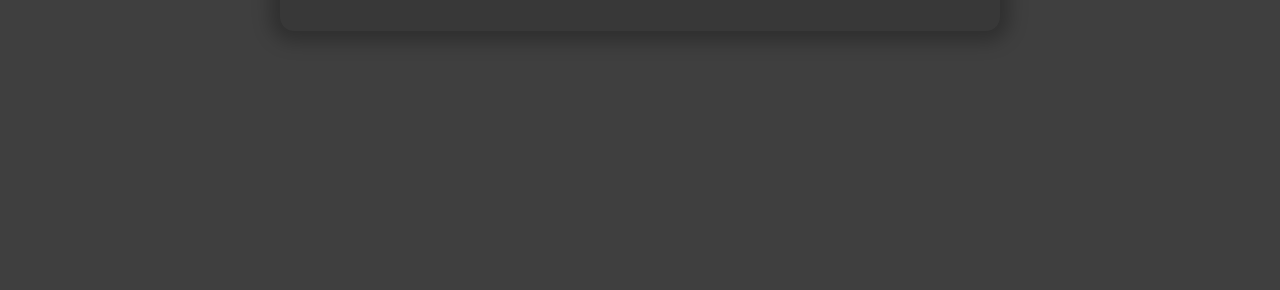
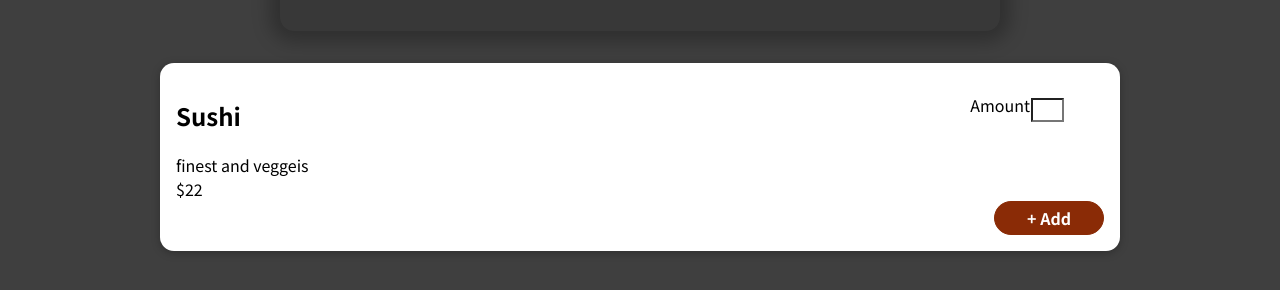
Before and after one commit to AnanSer/Food_Order_App, a React (Create React App) app: page / in a window 1280 px wide. Shown: the part 450-740 px from the top of the page. Built offline with nearby package versions, Linux system fonts and the light colour scheme.

Commit message:
added AvailableMeals, mealsItem with style

```diff
--- a/src/App.js
+++ b/src/App.js
@@ -8,8 +8,6 @@ function App() {
   return (
     <Fragment>
       <Header />
-
-      <MealsSummary />
     </Fragment>
   );
 }
--- a/src/Components/Layout/Header.js
+++ b/src/Components/Layout/Header.js
@@ -3,6 +3,8 @@ import { Fragment } from "react";
 import HeaderCartButton from "./HeaderCartButton";
 
 import MealsSummary from "../Meals/MealsSummary";
+
+import AvailableMeals from "../Meals/AvailableMeals";
 
 import classes from "./Header.module.css";
 
@@ -19,7 +21,9 @@ const Header = () => {
         <img src={mealsImage} alt="bunch of meals image" />
       </div>
 
-      {/* <MealsSummary /> */}
+      <MealsSummary />
+
+      <AvailableMeals />
     </Fragment>
   );
 };
--- a/src/Components/Meals/AvailableMeals.js
+++ b/src/Components/Meals/AvailableMeals.js
@@ -1,5 +1,13 @@
+import Card from "../UI/Card";
+
+import classes from "./AvailableMeals.module.css";
+
 const AvailableMeals = () => {
-  return <div></div>;
+  return (
+    <div className={classes.meals}>
+      <Card />
+    </div>
+  );
 };
 
 export default AvailableMeals;
--- /dev/null
+++ b/src/Components/Meals/MealsItem.js
@@ -0,0 +1,15 @@
+import classes from "./MealsItem.module.css";
+
+const MealsItem = () => {
+  return (
+    <div>
+      <form className={classes.form}>
+        <label>Amount</label>
+        <input type="number" />
+        <button>+ Add</button>
+      </form>
+    </div>
+  );
+};
+
+export default MealsItem;
--- /dev/null
+++ b/src/Components/Meals/MealsItem.module.css
@@ -0,0 +1,46 @@
+.form {
+  text-align: right;
+}
+
+.form label {
+  display: flex;
+  flex-direction: row;
+  /* align-items: flex-end;
+  justify-content: flex-start; */
+  position: absolute;
+  top: 20px;
+  right: 5rem;
+  padding: 10px;
+  background-color: rgba(255, 255, 255, 0.8);
+}
+
+.form input {
+  width: 2.5em;
+  height: 0.1rem;
+  display: flex;
+  flex-direction: column;
+  align-items: flex-end;
+  justify-content: flex-start;
+  position: absolute;
+  top: 35px;
+  right: 3.5rem;
+  padding: 10px;
+  background-color: rgba(255, 255, 255, 0.8);
+}
+
+.form button {
+  font: inherit;
+  cursor: pointer;
+  background-color: #8a2b06;
+  border: 1px solid #8a2b06;
+  color: white;
+  padding: 0.25rem 2rem;
+  border-radius: 20px;
+  font-weight: bold;
+}
+
+.form button:hover,
+.form button:active {
+  background-color: #641e03;
+  border-color: #641e03;
+}
--- /dev/null
+++ b/src/Components/UI/Card.js
@@ -0,0 +1,19 @@
+import MealsItem from "../Meals/MealsItem";
+
+import classes from "./Card.module.css";
+
+const Card = () => {
+  return (
+    <div className={classes.card}>
+      <span>
+        <h2>Sushi</h2>
+      </span>
+      <span>finest and veggeis</span>
+      <br />
+      <span>$22</span>
+      <MealsItem />
+    </div>
+  );
+};
+
+export default Card;
--- /dev/null
+++ b/src/Components/UI/Card.module.css
@@ -0,0 +1,6 @@
+.card {
+  padding: 1rem;
+  box-shadow: 0 2px 8px rgba(0, 0, 0, 0.25);
+  border-radius: 14px;
+  background-color: white;
+}
```
Also changed, not shown: src/Components/Meals/MealItem.module.css (deleted, +0 -20 lines), src/Components/Meals/Meals.js (deleted, +0 -7 lines), src/Components/Meals/MealItem.js (deleted), src/Components/UI/Button.js (deleted).
